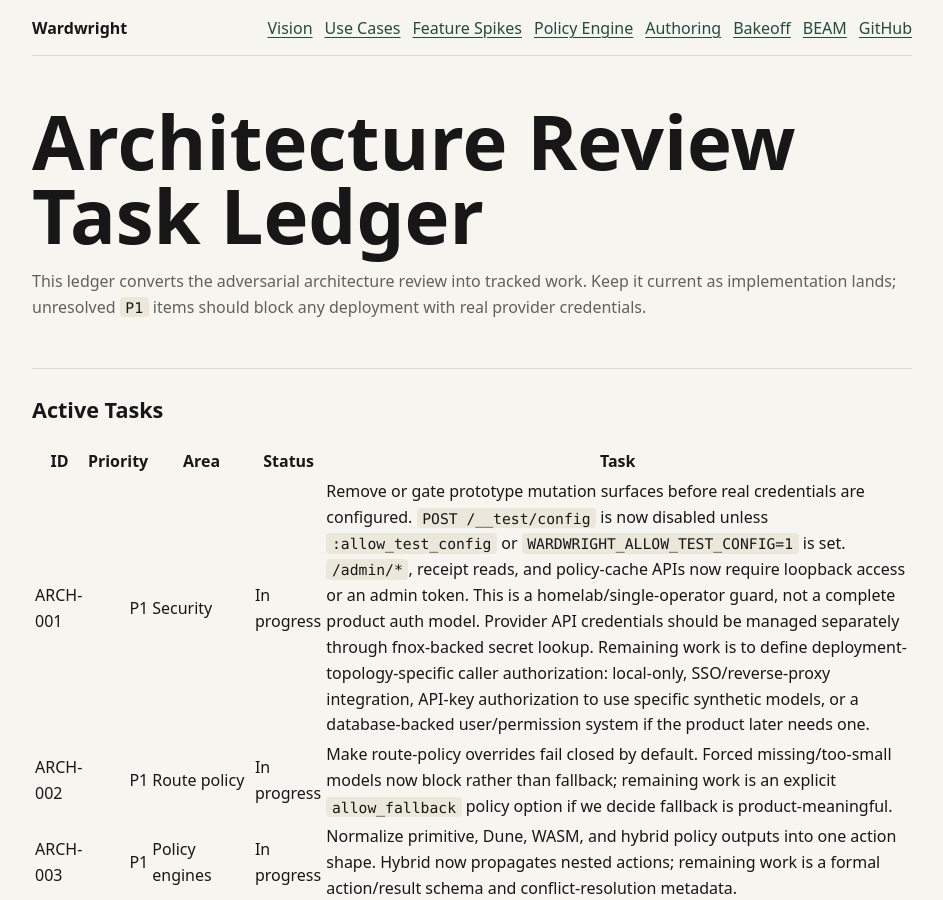
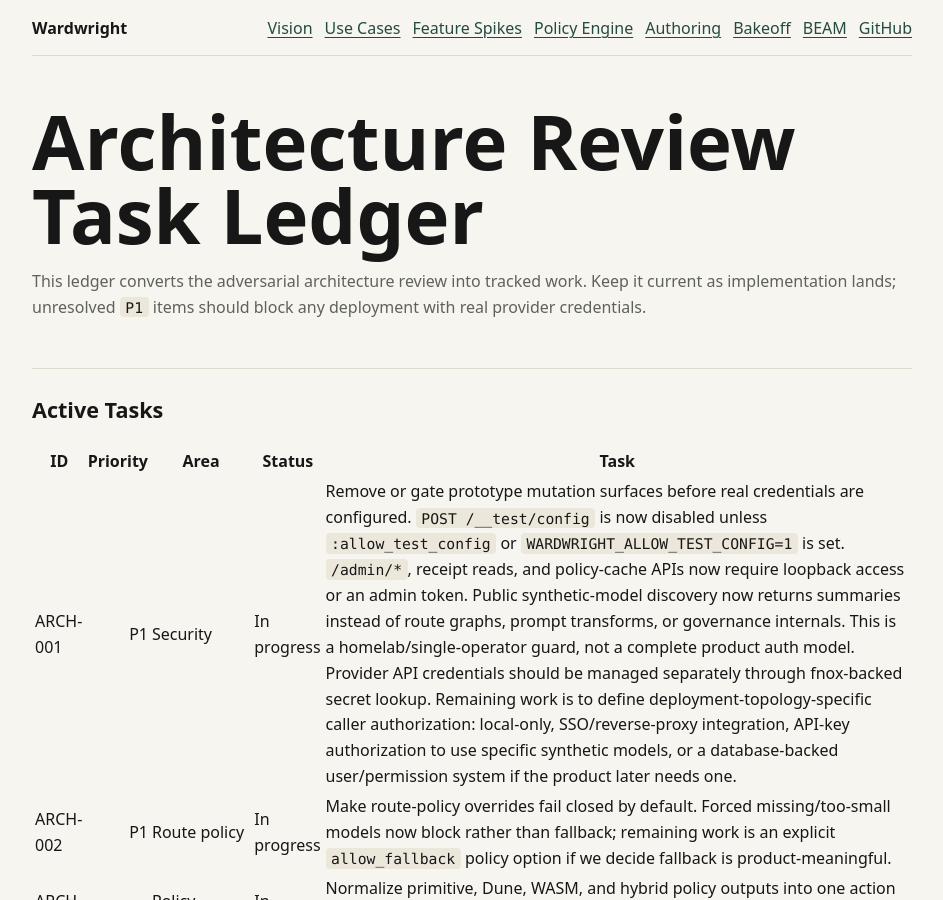
Before and after one commit to bglusman/ingary, a Jekyll site: the page built from docs/architecture-review-tasks.md, in a window 1280 px wide and 900 px high. Shown: the whole window, without its empty margins (168-1111 px from the left). Built offline with Jekyll 4.4.1, drawn with Linux system fonts in a browser that asks for light colours.

Commit message:
Hide policy internals from public model discovery

```diff
--- a/docs/architecture-review-tasks.md
+++ b/docs/architecture-review-tasks.md
@@ -14,7 +14,7 @@
 
 | ID | Priority | Area | Status | Task |
 |---|---:|---|---|---|
-| ARCH-001 | P1 | Security | In progress | Remove or gate prototype mutation surfaces before real credentials are configured. `POST /__test/config` is now disabled unless `:allow_test_config` or `WARDWRIGHT_ALLOW_TEST_CONFIG=1` is set. `/admin/*`, receipt reads, and policy-cache APIs now require loopback access or an admin token. This is a homelab/single-operator guard, not a complete product auth model. Provider API credentials should be managed separately through fnox-backed secret lookup. Remaining work is to define deployment-topology-specific caller authorization: local-only, SSO/reverse-proxy integration, API-key authorization to use specific synthetic models, or a database-backed user/permission system if the product later needs one. |
+| ARCH-001 | P1 | Security | In progress | Remove or gate prototype mutation surfaces before real credentials are configured. `POST /__test/config` is now disabled unless `:allow_test_config` or `WARDWRIGHT_ALLOW_TEST_CONFIG=1` is set. `/admin/*`, receipt reads, and policy-cache APIs now require loopback access or an admin token. Public synthetic-model discovery now returns summaries instead of route graphs, prompt transforms, or governance internals. This is a homelab/single-operator guard, not a complete product auth model. Provider API credentials should be managed separately through fnox-backed secret lookup. Remaining work is to define deployment-topology-specific caller authorization: local-only, SSO/reverse-proxy integration, API-key authorization to use specific synthetic models, or a database-backed user/permission system if the product later needs one. |
 | ARCH-002 | P1 | Route policy | In progress | Make route-policy overrides fail closed by default. Forced missing/too-small models now block rather than fallback; remaining work is an explicit `allow_fallback` policy option if we decide fallback is product-meaningful. |
 | ARCH-003 | P1 | Policy engines | In progress | Normalize primitive, Dune, WASM, and hybrid policy outputs into one action shape. Hybrid now propagates nested actions; remaining work is a formal action/result schema and conflict-resolution metadata. |
 | ARCH-004 | P1 | TTSR | Open | Replace mock stream chunks with real provider stream holdback, abort/regenerate orchestration, retry budgets, and receipts that distinguish released, rewritten, retried, and blocked bytes. |
```
Also changed, not shown: app/README.md, 3 other files.
